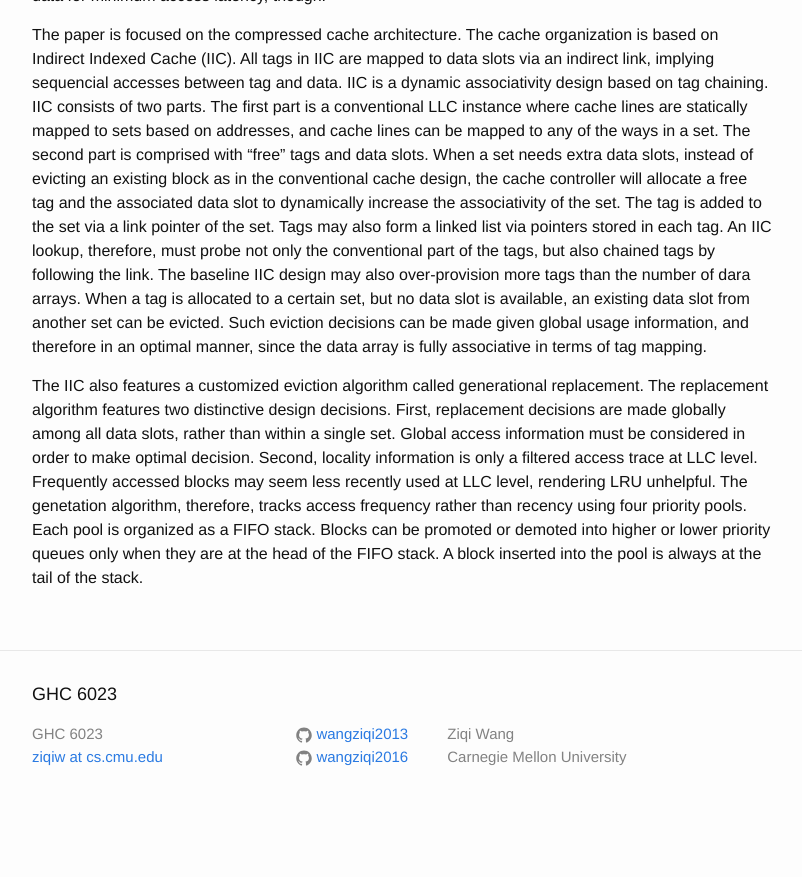
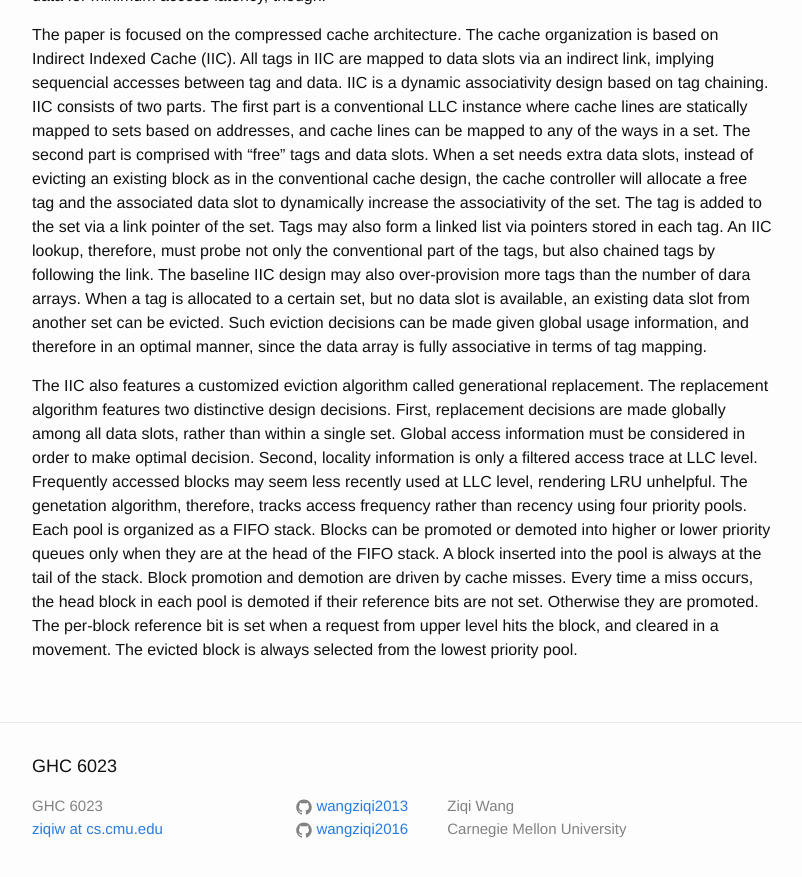
Before and after one commit to wangziqi2013/wangziqi2013.github.io, a Jekyll site: the page built from _posts/2020-07-02-icc-c.markdown, in a window 1280 px wide and 900 px high, scrolled down 1135 px. Shown: the top 877 px of the window, without its empty margins (238-1040 px from the left). Built offline with Jekyll 4.4.1, drawn with Linux system fonts in a browser that asks for light colours; before the commit the page ends 1963 px from its top, so only the background shows below that.

Commit message:
Adding algo

```diff
--- a/_posts/2020-07-02-icc-c.markdown
+++ b/_posts/2020-07-02-icc-c.markdown
@@ -59,4 +59,7 @@ a single set. Global access information must be considered in order to make opti
 is only a filtered access trace at LLC level. Frequently accessed blocks may seem less recently used at LLC level, rendering
 LRU unhelpful. The genetation algorithm, therefore, tracks access frequency rather than recency using four priority pools.
 Each pool is organized as a FIFO stack. Blocks can be promoted or demoted into higher or lower priority queues only when they
-are at the head of the FIFO stack. A block inserted into the pool is always at the tail of the stack.
+are at the head of the FIFO stack. A block inserted into the pool is always at the tail of the stack. Block promotion
+and demotion are driven by cache misses. Every time a miss occurs, the head block in each pool is demoted if their reference
+bits are not set. Otherwise they are promoted. The per-block reference bit is set when a request from upper level hits
+the block, and cleared in a movement. The evicted block is always selected from the lowest priority pool.
```
